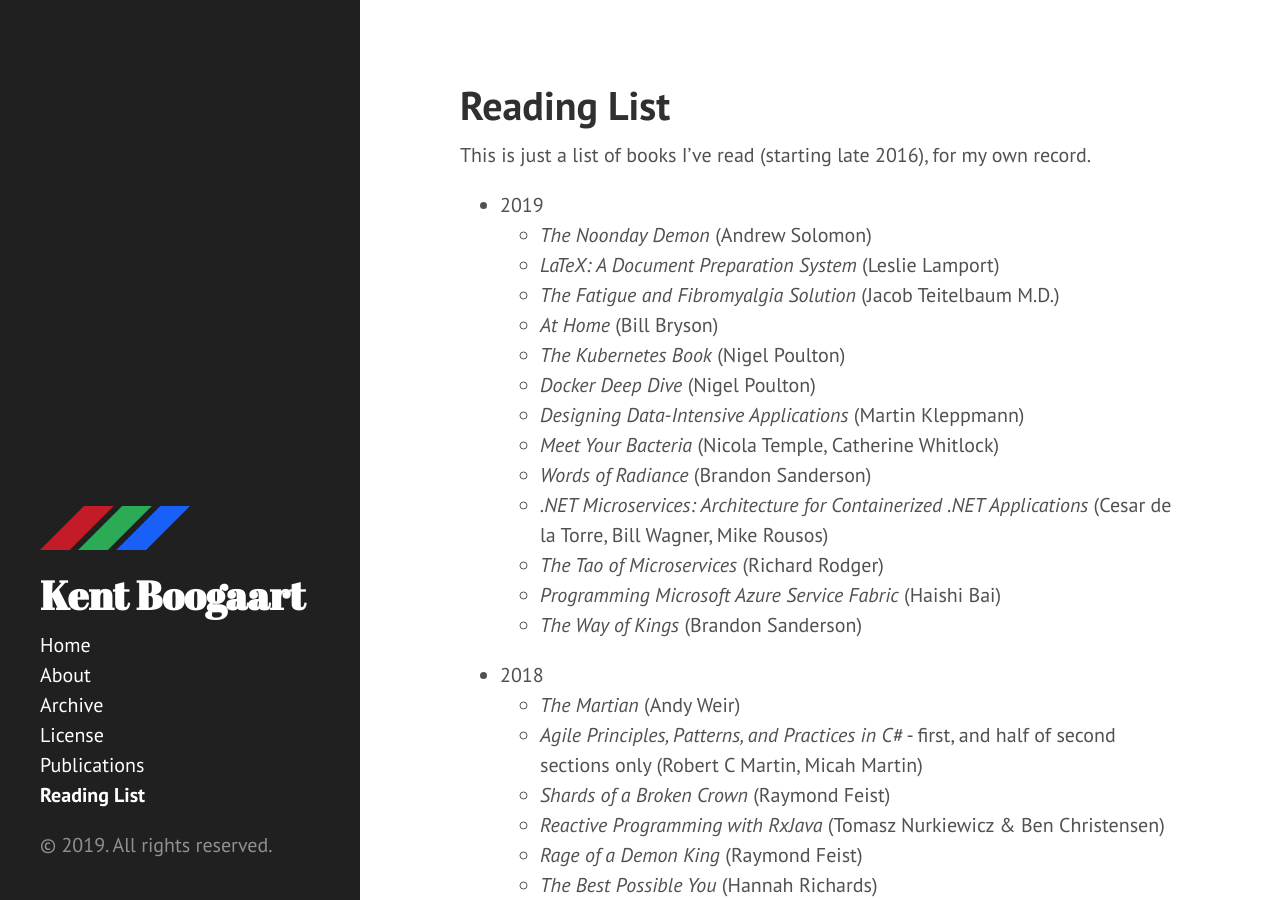
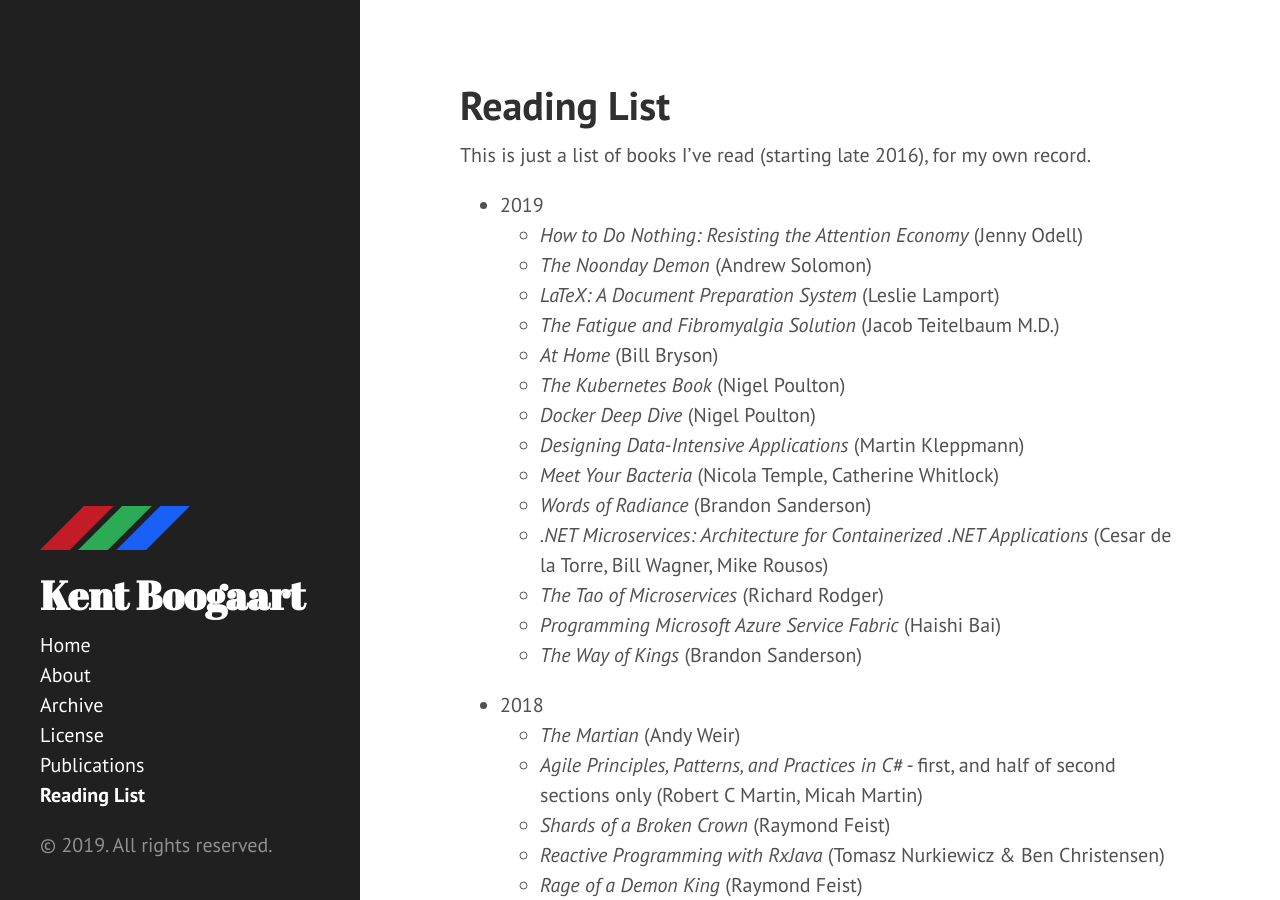
Before and after one commit to kentcb/kentcb.github.io, a Jekyll site: the page built from reading-list.md, in a window 1280 px wide and 900 px high. Built offline with Jekyll 4.4.1, drawn with Linux system fonts in a browser that asks for light colours; nearby versions of some CDN libraries.

Commit message:
Add How to Do Nothing

```diff
--- a/reading-list.md
+++ b/reading-list.md
@@ -6,6 +6,7 @@ sidebar: true
 This is just a list of books I've read (starting late 2016), for my own record.
 
 * 2019
+    * _How to Do Nothing: Resisting the Attention Economy_ (Jenny Odell)
     * _The Noonday Demon_ (Andrew Solomon)
     * _LaTeX: A Document Preparation System_ (Leslie Lamport)
     * _The Fatigue and Fibromyalgia Solution_ (Jacob Teitelbaum M.D.)
```
